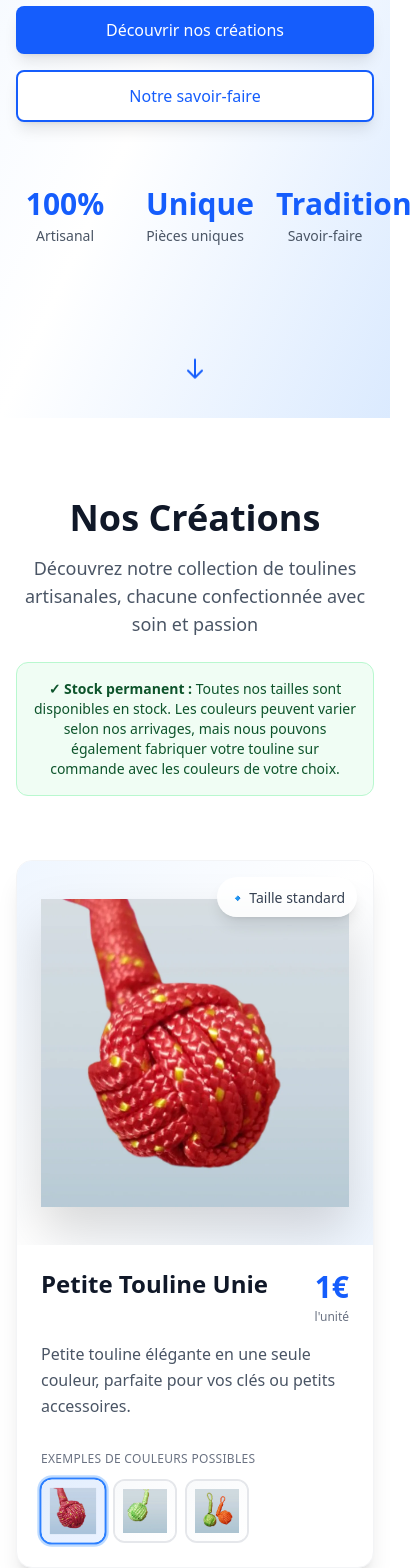
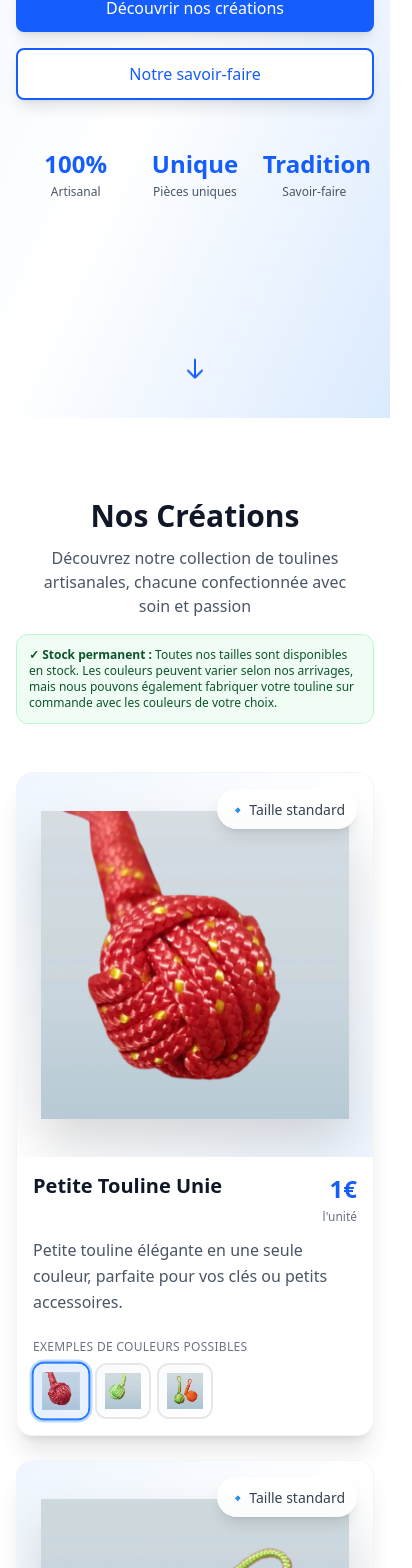
Before and after one commit to kevinbdx35/touline, a React (Vite) app: page / in a window 390 px wide. Shown: the part 426-1994 px from the top of the page, 412 px wide, since content can reach past the window. Built offline with nearby package versions, Linux system fonts and the light colour scheme.

Commit message:
responsive

```diff
--- a/src/components/Contact.jsx
+++ b/src/components/Contact.jsx
@@ -18,10 +18,10 @@ const Contact = () => {
         </div>
 
         <div className="max-w-2xl mx-auto">
-          <div ref={cardRef} className={`bg-white rounded-2xl shadow-xl p-12 text-center animate-on-scroll ${cardVisible ? 'animate-slide-up' : ''}`}>
-            <div className="text-6xl mb-6">📧</div>
-            <h3 className="text-2xl font-bold text-gray-900 mb-4">Email</h3>
-            <EmailLink className="text-3xl text-blue-600 hover:text-blue-700 transition font-semibold" />
+          <div ref={cardRef} className={`bg-white rounded-2xl shadow-xl p-6 sm:p-8 md:p-12 text-center animate-on-scroll ${cardVisible ? 'animate-slide-up' : ''}`}>
+            <div className="text-5xl sm:text-6xl mb-4 sm:mb-6">📧</div>
+            <h3 className="text-xl sm:text-2xl font-bold text-gray-900 mb-3 sm:mb-4">Email</h3>
+            <EmailLink className="text-xl sm:text-2xl md:text-3xl text-blue-600 hover:text-blue-700 transition font-semibold break-all" />
           </div>
         </div>
       </div>
--- a/src/components/Hero.jsx
+++ b/src/components/Hero.jsx
@@ -6,13 +6,13 @@ const Hero = () => {
       <div className="absolute inset-0 bg-pattern opacity-5"></div>
 
       <div className="relative z-10 max-w-7xl mx-auto px-4 sm:px-6 lg:px-8 text-center">
-        <h1 className="text-5xl md:text-6xl lg:text-7xl font-bold text-gray-900 mb-6">
+        <h1 className="text-4xl sm:text-5xl md:text-6xl lg:text-7xl font-bold text-gray-900 mb-4 sm:mb-6">
           Touline & Co
         </h1>
-        <p className="text-xl md:text-2xl text-gray-700 mb-4">
+        <p className="text-lg sm:text-xl md:text-2xl text-gray-700 mb-3 sm:mb-4">
           L'art de la touline artisanale
         </p>
-        <p className="text-lg md:text-xl text-gray-600 mb-8 max-w-3xl mx-auto">
+        <p className="text-base sm:text-lg md:text-xl text-gray-600 mb-6 sm:mb-8 max-w-3xl mx-auto px-2">
           Des créations uniques tissées avec passion. Chaque touline est confectionnée à la main selon les traditions maritimes ancestrales.
         </p>
 
@@ -32,18 +32,18 @@ const Hero = () => {
         </div>
 
         {/* Decorative elements */}
-        <div className="mt-16 grid grid-cols-3 gap-8 max-w-2xl mx-auto">
+        <div className="mt-12 sm:mt-16 grid grid-cols-3 gap-4 sm:gap-8 max-w-2xl mx-auto px-2">
           <div className="text-center">
-            <div className="text-3xl font-bold text-blue-600">100%</div>
-            <div className="text-sm text-gray-600 mt-1">Artisanal</div>
+            <div className="text-2xl sm:text-3xl font-bold text-blue-600">100%</div>
+            <div className="text-xs sm:text-sm text-gray-600 mt-1">Artisanal</div>
           </div>
           <div className="text-center">
-            <div className="text-3xl font-bold text-blue-600">Unique</div>
-            <div className="text-sm text-gray-600 mt-1">Pièces uniques</div>
+            <div className="text-2xl sm:text-3xl font-bold text-blue-600">Unique</div>
+            <div className="text-xs sm:text-sm text-gray-600 mt-1">Pièces uniques</div>
           </div>
           <div className="text-center">
-            <div className="text-3xl font-bold text-blue-600">Tradition</div>
-            <div className="text-sm text-gray-600 mt-1">Savoir-faire</div>
+            <div className="text-2xl sm:text-3xl font-bold text-blue-600">Tradition</div>
+            <div className="text-xs sm:text-sm text-gray-600 mt-1">Savoir-faire</div>
           </div>
         </div>
       </div>
--- a/src/components/Products.jsx
+++ b/src/components/Products.jsx
@@ -72,14 +72,14 @@ const ProductCard = ({ category, isNew, index }) => {
       </div>
 
       {/* Content */}
-      <div className="p-6 space-y-4">
+      <div className="p-4 sm:p-6 space-y-3 sm:space-y-4">
         {/* Title and Price */}
-        <div className="flex items-start justify-between gap-4">
-          <h3 className="text-2xl font-bold text-gray-900 leading-tight">
+        <div className="flex items-start justify-between gap-3 sm:gap-4">
+          <h3 className="text-xl sm:text-2xl font-bold text-gray-900 leading-tight">
             {category.name}
           </h3>
           <div className="text-right flex-shrink-0">
-            <div className="text-3xl font-bold text-blue-600">
+            <div className="text-2xl sm:text-3xl font-bold text-blue-600 whitespace-nowrap">
               {category.price}
             </div>
             <div className="text-xs text-gray-500 mt-1">
@@ -94,12 +94,12 @@ const ProductCard = ({ category, isNew, index }) => {
         </p>
 
         {/* Thumbnail Carousel */}
-        <div className="pt-4">
-          <p className="text-xs font-medium text-gray-500 mb-3 uppercase tracking-wide">
+        <div className="pt-3 sm:pt-4">
+          <p className="text-xs font-medium text-gray-500 mb-2 sm:mb-3 uppercase tracking-wide">
             Exemples de couleurs possibles
           </p>
           <div
-            className="flex flex-wrap gap-2"
+            className="flex flex-wrap gap-1.5 sm:gap-2"
             role="group"
             aria-label="Galerie d'exemples de couleurs"
           >
@@ -114,7 +114,7 @@ const ProductCard = ({ category, isNew, index }) => {
                 aria-label={`Voir l'exemple de couleur ${index + 1} sur ${category.images.length}`}
                 aria-pressed={activeImageIndex === index}
                 tabIndex={0}
-                className={`relative w-16 h-16 rounded-xl overflow-hidden border-2 transition-all duration-200 focus:outline-none focus:ring-2 focus:ring-blue-400 focus:ring-offset-2 ${
+                className={`relative w-14 h-14 sm:w-16 sm:h-16 rounded-xl overflow-hidden border-2 transition-all duration-200 focus:outline-none focus:ring-2 focus:ring-blue-400 focus:ring-offset-2 ${
                   activeImageIndex === index
                     ? 'border-blue-500 ring-2 ring-blue-200 scale-105'
                     : 'border-gray-200 hover:border-blue-300 hover:scale-105'
@@ -148,15 +148,15 @@ const Products = () => {
   return (
     <section id="produits" className="py-20 bg-white">
       <div className="max-w-7xl mx-auto px-4 sm:px-6 lg:px-8">
-        <div className="text-center mb-16">
-          <h2 className="text-4xl md:text-5xl font-bold text-gray-900 mb-4">
+        <div className="text-center mb-12 sm:mb-16">
+          <h2 className="text-3xl sm:text-4xl md:text-5xl font-bold text-gray-900 mb-3 sm:mb-4 px-2">
             Nos Créations
           </h2>
-          <p className="text-lg text-gray-600 max-w-2xl mx-auto mb-6">
+          <p className="text-base sm:text-lg text-gray-600 max-w-2xl mx-auto mb-4 sm:mb-6 px-4">
             Découvrez notre collection de toulines artisanales, chacune confectionnée avec soin et passion
           </p>
-          <div className="max-w-3xl mx-auto bg-green-50 border border-green-200 rounded-xl p-4">
-            <p className="text-sm text-green-900">
+          <div className="max-w-3xl mx-auto bg-green-50 border border-green-200 rounded-xl p-3 sm:p-4 mx-4">
+            <p className="text-xs sm:text-sm text-green-900 text-left sm:text-center">
               <span className="font-semibold">✓ Stock permanent :</span> Toutes nos tailles sont disponibles en stock. Les couleurs peuvent varier selon nos arrivages,
               mais nous pouvons également fabriquer votre touline sur commande avec les couleurs de votre choix.
             </p>
@@ -164,7 +164,7 @@ const Products = () => {
         </div>
 
         {/* Categories Grid */}
-        <div className="grid grid-cols-1 md:grid-cols-2 lg:grid-cols-3 gap-8">
+        <div className="grid grid-cols-1 md:grid-cols-2 lg:grid-cols-3 gap-6 sm:gap-8">
           {categories.map((category, index) => (
             <ProductCard key={category.id} category={category} isNew={category.isNew} index={index} />
           ))}
--- a/src/index.css
+++ b/src/index.css
@@ -1,4 +1,15 @@
 @import "tailwindcss";
+
+/* Global styles for mobile optimization */
+* {
+  box-sizing: border-box;
+}
+
+html, body {
+  overflow-x: hidden;
+  width: 100%;
+  position: relative;
+}
 
 /* Scroll animations */
 .animate-fade-in {
```
Also changed, not shown: src/components/Craftsmanship.jsx (+40 -40 lines).
